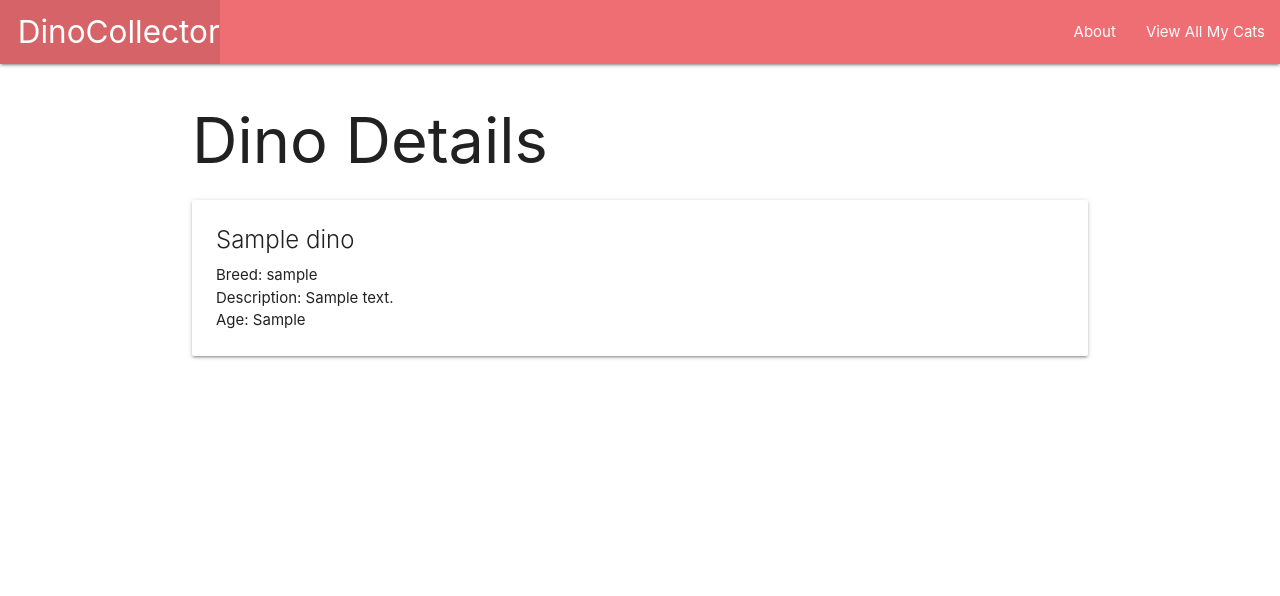
After one commit to dnocentini/dinocollector, a Django app: page /dinos/1/ in a window 1280 px wide. The commit adds this page. Shown: the top 596 px of the page. Run offline with Django 3.2, Linux system fonts and the light colour scheme; tables that the repository leaves empty hold one stand-in row (values such as "Sample post").

Commit message:
create Dino details page

```diff
--- /dev/null
+++ b/main_app/templates/dinos/detail.html
@@ -0,0 +1,15 @@
+{% extends 'base.html' %}
+{% block content %}
+
+<h1>Dino Details</h1>
+
+<div class="card">
+  <div class="card-content">
+    <span class="card-title">{{ dino.name }}</span>
+    <p>Breed: {{ dino.nickname }}</p>
+    <p>Description: {{ dino.description }}</p>
+    <p>Age: {{ dino.era }}</p>
+  </div>
+</div>
+
+{% endblock %}
--- a/main_app/templates/dinos/index.html
+++ b/main_app/templates/dinos/index.html
@@ -5,12 +5,14 @@
 
 {% for dino in dinos %}
 <div class="card">
+    <a href="{% url 'detail' dino.id %}">
         <div class="card-content">
             <span class="card-title">{{ dino.name }}</span>
             <p>Nickname: {{ dino.nickname }}</p>
             <p>Description: {{ dino.description }}</p>
             <p>Era: {{ dino.era }}</p>
         </div>
+    </a>
 </div>
 {% endfor %}
 
--- a/main_app/urls.py
+++ b/main_app/urls.py
@@ -5,4 +5,5 @@ urlpatterns = [
     path('', views.home, name='home'),
     path('about/', views.about, name='about'),
     path('dinos/', views.dinos_index, name='index'),
+    path('dinos/<int:dino_id>/', views.dinos_detail, name='detail'),
 ]
--- a/main_app/views.py
+++ b/main_app/views.py
@@ -1,8 +1,9 @@
 from django.shortcuts import render
 from .models import Dino
 
+
 def home(request):
-    return render(request,'home.html')
+    return render(request, 'home.html')
 
 
 def about(request):
@@ -11,4 +12,9 @@ def about(request):
 
 def dinos_index(request):
     dinos = Dino.objects.all()
-    return render(request, 'dinos/index.html', { 'dinos': dinos })
+    return render(request, 'dinos/index.html', {'dinos': dinos})
+
+
+def dinos_detail(request, dino_id):
+    dino = Dino.objects.get(id=dino_id)
+    return render(request, 'dinos/detail.html', {'dino': dino})
```
Lines whose indentation alone changed are shown as unchanged.
